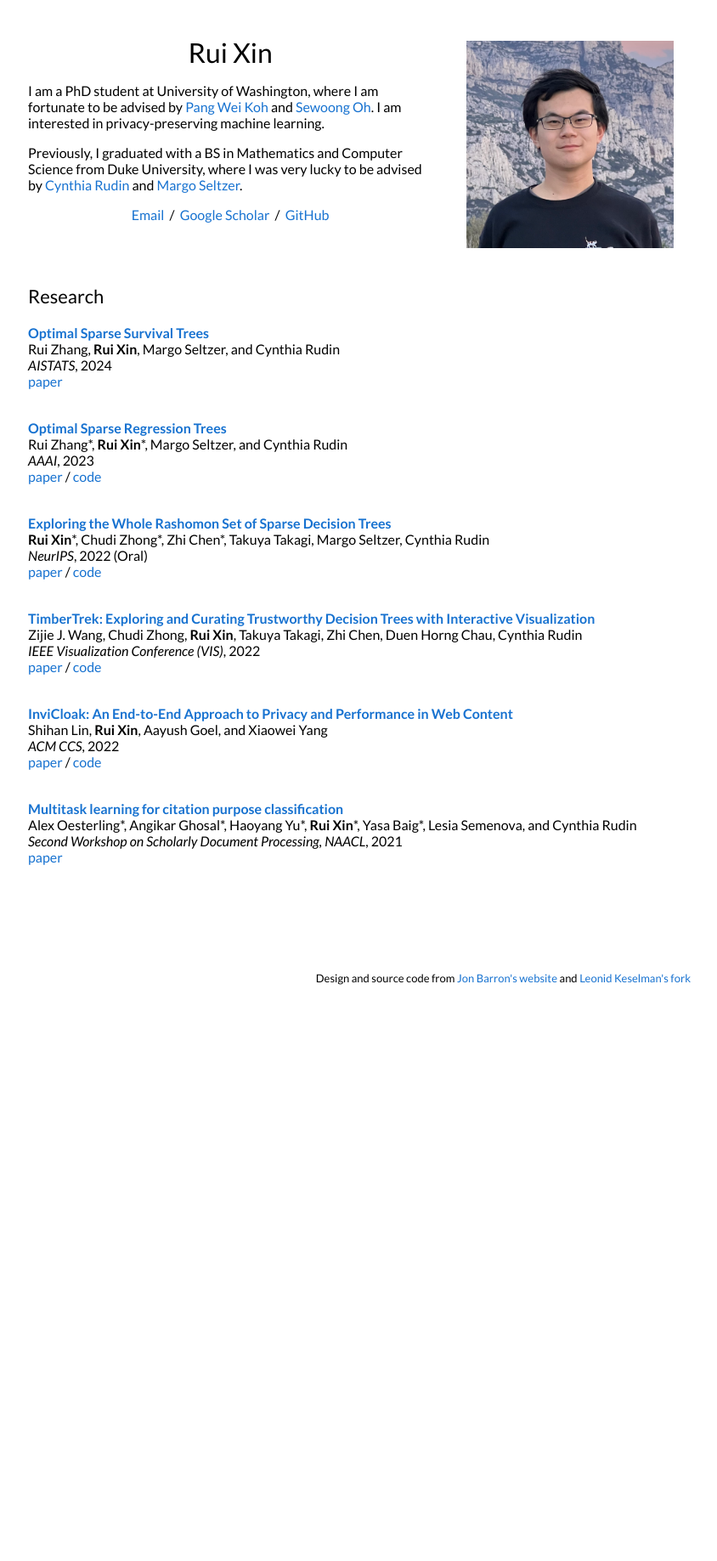
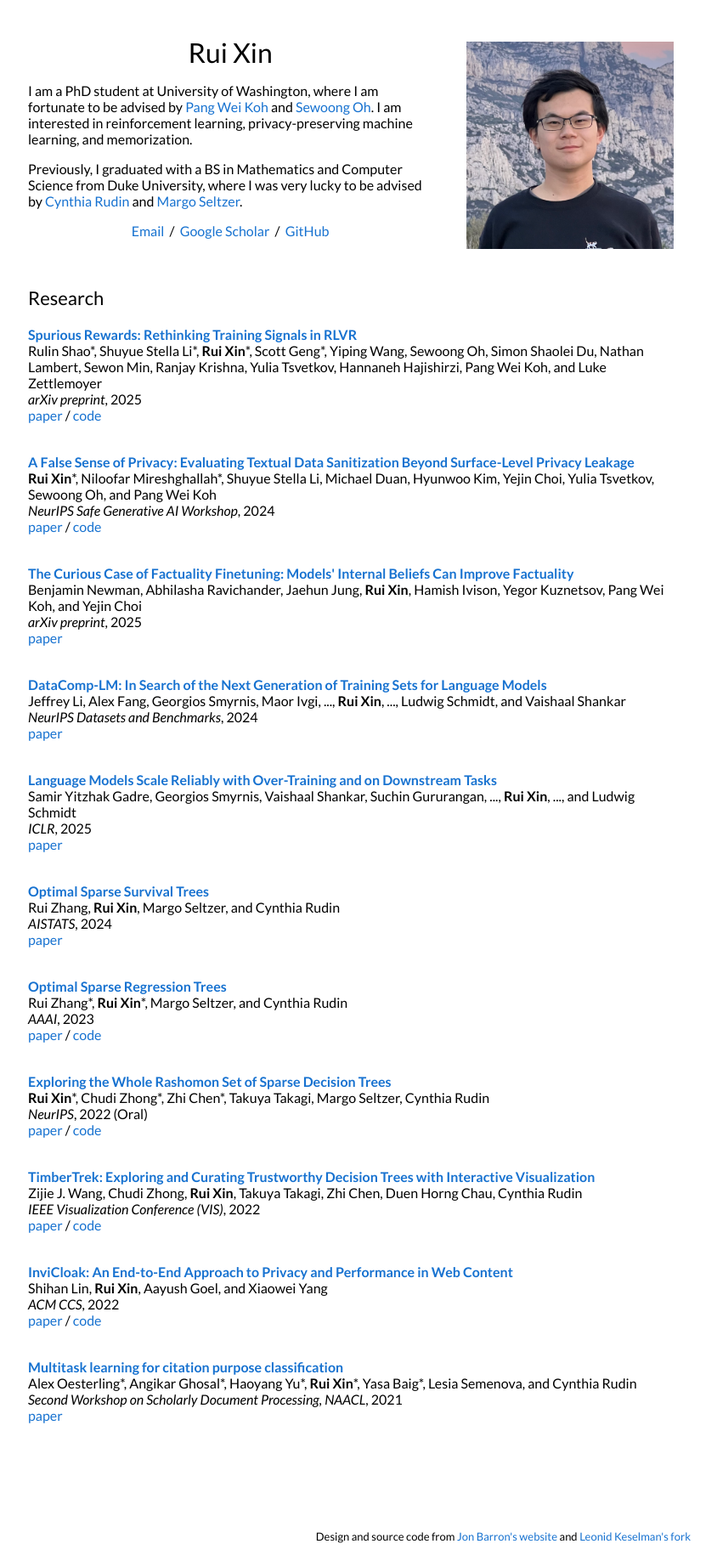
Before and after one commit to ruixin31/ruixin31.github.io, a Jekyll site: the page built from _posts/2025-1-5-spurious-rewards.markdown, in a window 1280 px wide. Shown: the whole page at 85% size, without its empty margins (227-1071 px from the left). Built offline with Jekyll 4.4.1, drawn with Linux system fonts in a browser that asks for light colours; before the commit the page ends 1180 px from its top, so only the background shows below that.

Commit message:
update website

```diff
--- a/_layouts/default.html
+++ b/_layouts/default.html
@@ -27,7 +27,7 @@
               <h1>
                 Rui Xin
               </h1>
-              <p>I am a PhD student at University of Washington, where I am fortunate to be advised by <a href="https://koh.pw/">Pang Wei Koh</a> and <a href="https://homes.cs.washington.edu/~sewoong/">Sewoong Oh</a>. I am interested in privacy-preserving machine learning.</p>
+              <p>I am a PhD student at University of Washington, where I am fortunate to be advised by <a href="https://koh.pw/">Pang Wei Koh</a> and <a href="https://homes.cs.washington.edu/~sewoong/">Sewoong Oh</a>. I am interested in reinforcement learning, privacy-preserving machine learning, and memorization.</p>
 
               <p>Previously, I graduated with a BS in Mathematics and Computer Science from Duke University, where I was very lucky to be advised by <a href="https://users.cs.duke.edu/~cynthia/">Cynthia Rudin</a> and <a href="https://www.seltzer.com/margo/">Margo Seltzer</a>. </p>
               <p style="text-align:center">
--- /dev/null
+++ b/_posts/2025-1-5-spurious-rewards.markdown
@@ -0,0 +1,12 @@
+---
+layout: post
+title: "Spurious Rewards: Rethinking Training Signals in RLVR"
+year: 2025
+authors: Rulin Shao*, Shuyue Stella Li*, Rui Xin*, Scott Geng*, Yiping Wang, Sewoong Oh, Simon Shaolei Du, Nathan Lambert, Sewon Min, Ranjay Krishna, Yulia Tsvetkov, Hannaneh Hajishirzi, Pang Wei Koh, and Luke Zettlemoyer
+venue: arXiv preprint
+designation:
+arxiv: https://arxiv.org/abs/2506.10947
+code: https://github.com/ruixin31/Spurious_Rewards
+image:
+categories: research
+---
```
Also changed, not shown: _posts/2024-1-2-language-models-scale.markdown (added, +12 -0 lines), _posts/2024-1-3-datacomp-lm.markdown (added, +12 -0 lines), _posts/2025-1-3-curious-case-factuality.markdown (added, +12 -0 lines), _posts/2025-1-4-false-sense-privacy.markdown (added, +12 -0 lines).
